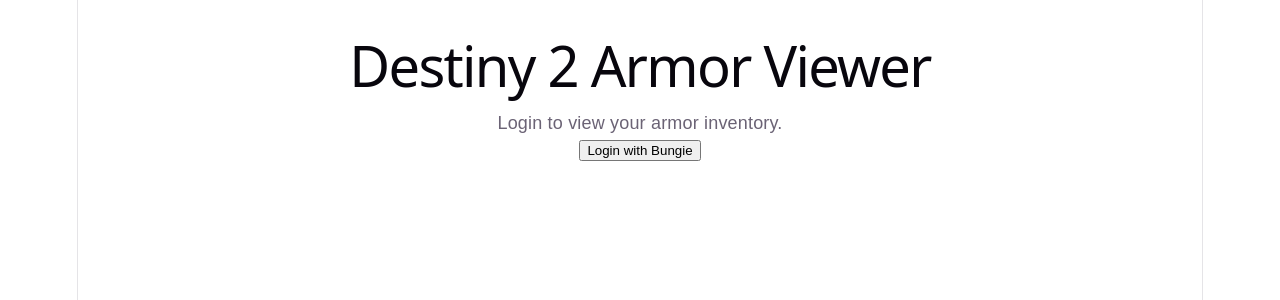
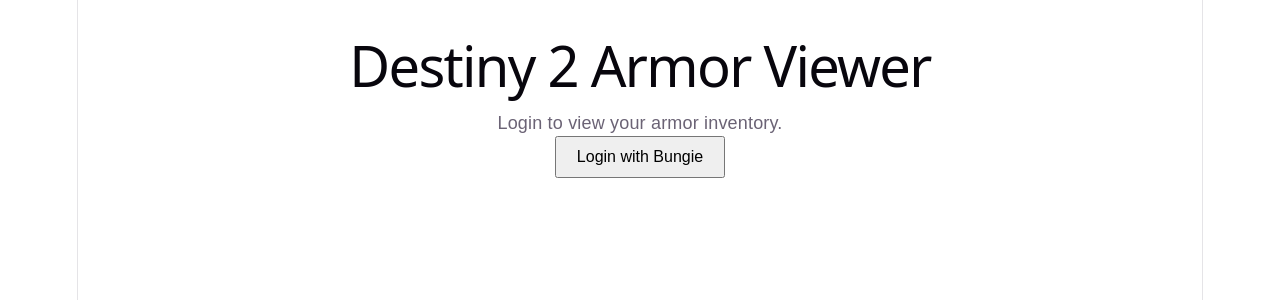
Before and after one commit to Ruben-D3/destiny-armor-viewer, a React (Vite) app: page / in a window 1280 px wide. Shown: the top 300 px of the page. Built offline with nearby package versions, Linux system fonts and the light colour scheme.

Commit message:
fix bungie oauth

```diff
--- a/src/App.jsx
+++ b/src/App.jsx
@@ -1,36 +1,42 @@
 // src/App.jsx
 import React from "react";
-import { BrowserRouter as Router, Routes, Route } from "react-router-dom";
-import AuthCallback from "./AuthCallback";
-
-const CLIENT_ID = "YOUR_BUNGIE_CLIENT_ID"; // replace with your actual client ID
-const REDIRECT_URI = "http://localhost:5173/auth/callback"; // must match Bungie app
 
 function App() {
+  const CLIENT_ID = "YOUR_BUNGIE_CLIENT_ID"; // <-- replace this
+
+  // MUST match exactly what is set in Bungie Developer Portal
+  const REDIRECT_URI =
+    "https://destiny-armor-viewer.vercel.app/auth/callback";
+
   const loginWithBungie = () => {
-    const oauthUrl = `https://www.bungie.net/en/OAuth/Authorize?client_id=${CLIENT_ID}&response_type=code&state=destiny-armor&redirect_uri=${encodeURIComponent(
-      REDIRECT_URI
-    )}`;
+    const authUrl =
+      "https://www.bungie.net/en/OAuth/Authorize" +
+      "?client_id=" +
+      CLIENT_ID +
+      "&response_type=code" +
+      "&redirect_uri=" +
+      encodeURIComponent(REDIRECT_URI);
 
-    window.location.href = oauthUrl; // redirect browser to Bungie
+    window.location.href = authUrl;
   };
 
   return (
-    <Router>
-      <Routes>
-        <Route
-          path="/"
-          element={
-            <div style={{ padding: "20px", fontFamily: "Arial" }}>
-              <h1>Destiny 2 Armor Viewer</h1>
-              <p>Login to view your armor inventory.</p>
-              <button onClick={loginWithBungie}>Login with Bungie</button>
-            </div>
-          }
-        />
-        <Route path="/auth/callback" element={<AuthCallback />} />
-      </Routes>
-    </Router>
+    <div style={{ padding: "20px", fontFamily: "Arial" }}>
+      <h1>Destiny 2 Armor Viewer</h1>
+
+      <p>Login to view your armor inventory.</p>
+
+      <button
+        onClick={loginWithBungie}
+        style={{
+          padding: "10px 20px",
+          fontSize: "16px",
+          cursor: "pointer",
+        }}
+      >
+        Login with Bungie
+      </button>
+    </div>
   );
 }
 
```
